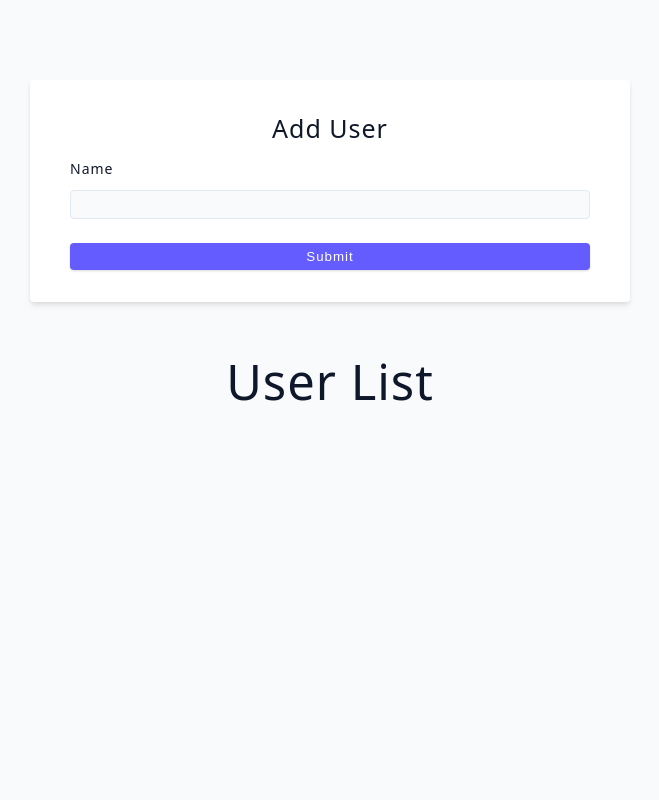
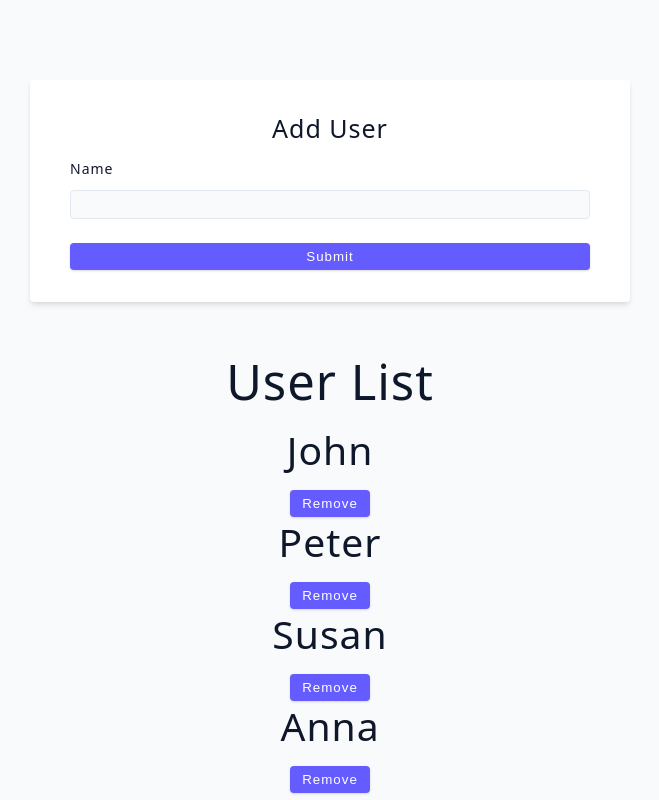
Before and after one commit to rohancs127/React-Concepts, a React (Vite) app in the folder advanced-react/: page / in a window 1280 px wide. Shown: the whole page, without its empty margins (310-969 px from the left). Built offline with nearby package versions, Linux system fonts and the light colour scheme.

Commit message:
issue fixed

```diff
--- a/advanced-react/src/tutorial/06-forms/starter/02-user-challenge.jsx
+++ b/advanced-react/src/tutorial/06-forms/starter/02-user-challenge.jsx
@@ -11,6 +11,7 @@
   }
 
   const handleSubmit = (e)=>{
+    e.preventDefault();
     if(!name){
       alert('Enter name');
     }
@@ -20,15 +21,13 @@
       const newData = [...users, newUser];
       setUsers(newData);
       setName('');
-      e.preventDefault();
       console.log(name, ' has logged in...');
     }
   }
 
-  const handleClick = (id)=>{
-    const newData = users.filter((person)=>{
-      return (person.id!==id)
-    });
+  const removeUser = (id) =>{
+    console.log('hello');
+    const newData = users.filter((person)=> person.id!==id);
     setUsers(newData);
   }
   return (
@@ -52,7 +51,7 @@
         return (
         <div key={user.id}>
           <h2>{user.name}</h2>
-          <button onClick={handleClick(user.id)} className="btn">Remove</button>
+          <button onClick={()=> removeUser(user.id)} className="btn">Remove</button>
         </div>
         )
       })}
```
